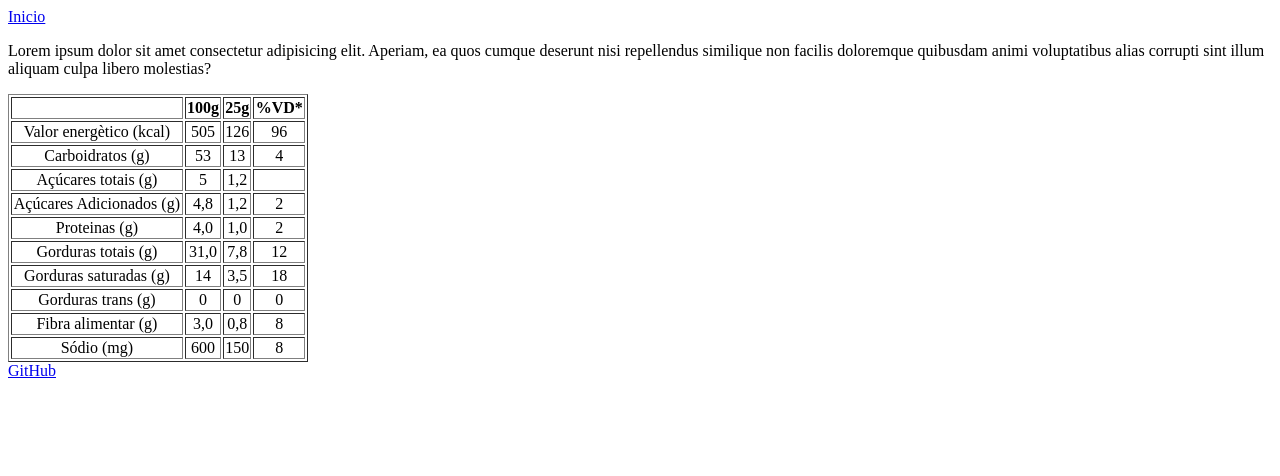
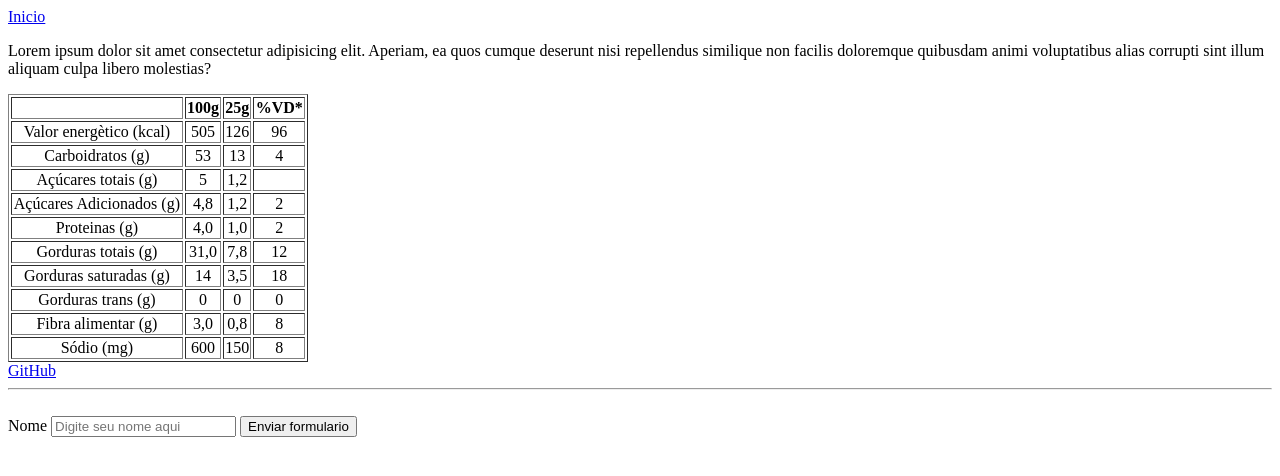
Before and after one commit to xknj/project-1, a plain HTML site: page zProjetos/project.html in a window 1280 px wide. Drawn offline with Linux system fonts and the light colour scheme.

Commit message:
13/09/2025

```diff
--- a/zProjetos/project.html
+++ b/zProjetos/project.html
@@ -81,5 +81,20 @@
         </table>
      </div>
 <a href="https://github.com/xknj" target="_blank">GitHub</a>
+<hr>
+<br>
+
+
+<div>
+    <form>
+        <label for="campo_test">Nome</label>
+        <input id="campo_test" type="text" placeholder="Digite seu nome aqui" required>
+    <label for="enviar_formulario"></label>
+        <input type="submit" value="Enviar formulario">
+
+    </form>
+
+
+</div>
 </body>
 </html>
```
